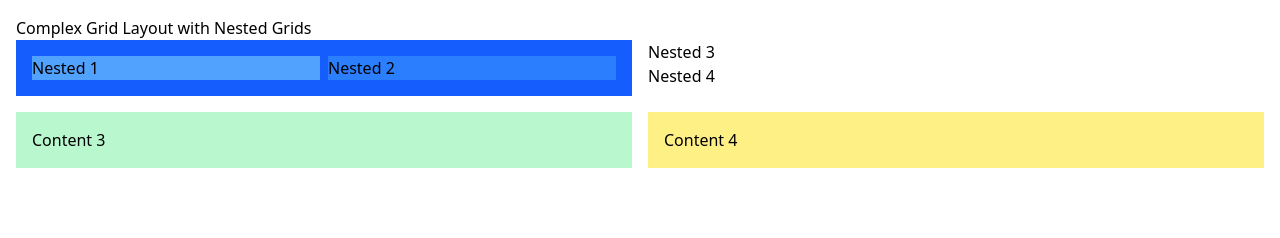
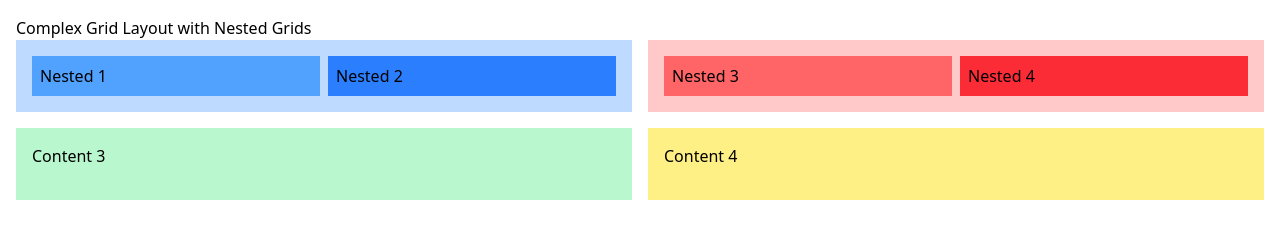
Before and after one commit to Nonijay/alx-intermediate-frontend, a website: page 0x02-tailwind-css/2-index.html in a window 1280 px wide. Drawn offline with Linux system fonts and the light colour scheme.

Commit message:
update grid

```diff
--- a/0x02-tailwind-css/2-index.html
+++ b/0x02-tailwind-css/2-index.html
@@ -12,13 +12,13 @@
     </header>
 
     <main class="grid grid-cols-2 grid-rows-2 gap-4">
-        <div class="grid grid-cols-2 bg-blue-600 gap-2 p-4">
-            <div class="bg-blue-400">Nested 1</div>
-            <div class="bg-blue-500">Nested 2</div>
+        <div class="grid grid-cols-2 bg-blue-200 gap-2 p-4">
+            <div class="bg-blue-400 p-2">Nested 1</div>
+            <div class="bg-blue-500 p-2">Nested 2</div>
         </div>
-        <div>
-            <div>Nested 3</div>
-            <div>Nested 4</div>
+        <div class="grid grid-cols-2 gap-2 p-4 bg-red-200">
+            <div class="bg-red-400 p-2">Nested 3</div>
+            <div class="bg-red-500 p-2">Nested 4</div>
         </div>
         <div class="bg-green-200 p-4">Content 3</div>
         <div class="bg-yellow-200 p-4">Content 4</div>
```
Also changed, not shown: 0x02-tailwind-css/src/output.css.
